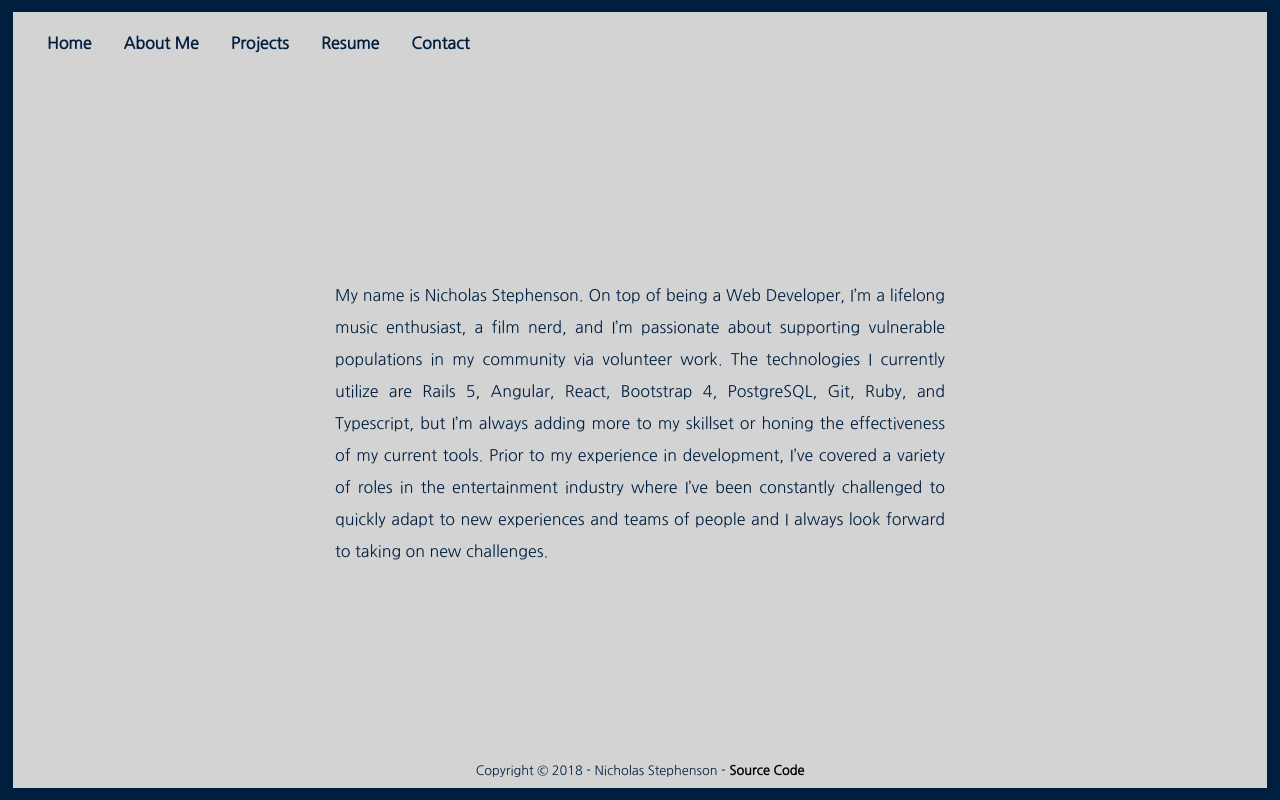
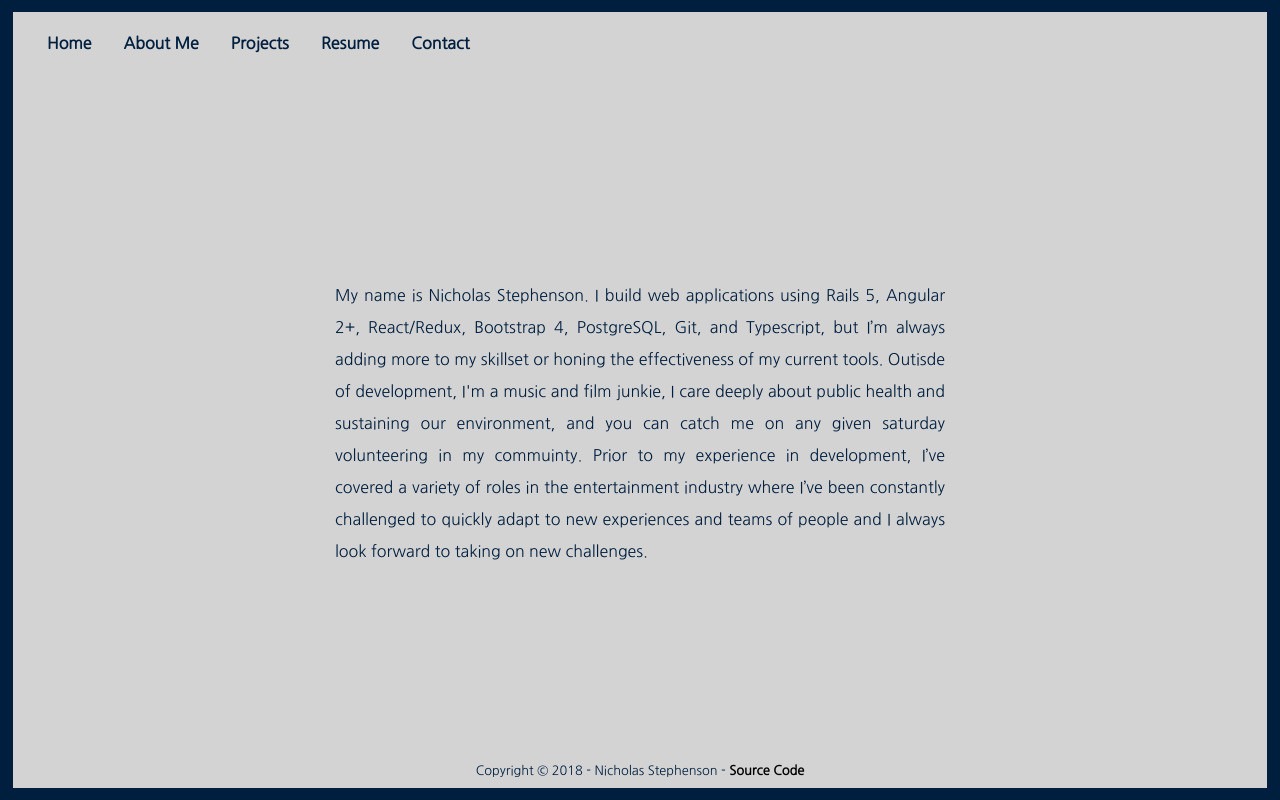
Before and after one commit to NStephenson/nstephenson.github.io, a React (Create React App) app: page /about in a window 1280 px wide. Built offline with nearby package versions, Linux system fonts and the light colour scheme.

Commit message:
updated about me

```diff
--- a/src/data.js
+++ b/src/data.js
@@ -2,7 +2,7 @@
 
 //// PROJECTS PAGE
 
-export const aboutMe = `My name is Nicholas Stephenson. On top of being a Web Developer, I’m a lifelong music enthusiast, a film nerd, and I’m passionate about supporting vulnerable populations in my community via volunteer work. The technologies I currently utilize are Rails 5, Angular,  React, Bootstrap 4, PostgreSQL, Git, Ruby, and Typescript, but I’m always adding more to my skillset or honing the effectiveness of my current tools. Prior to my experience in development, I’ve covered a variety of roles in the entertainment industry where I’ve been constantly challenged to quickly adapt to new experiences and teams of people and I always look forward to taking on new challenges.`
+export const aboutMe = `My name is Nicholas Stephenson. I build web applications using Rails 5, Angular 2+,  React/Redux, Bootstrap 4, PostgreSQL, Git, and Typescript, but I’m always adding more to my skillset or honing the effectiveness of my current tools. Outisde of development, I'm a music and film junkie, I care deeply about public health and sustaining our environment, and you can catch me on any given saturday volunteering in my commuinty. Prior to my experience in development, I’ve covered a variety of roles in the entertainment industry where I’ve been constantly challenged to quickly adapt to new experiences and teams of people and I always look forward to taking on new challenges.`
 
 export const projectData = [
   {
```
